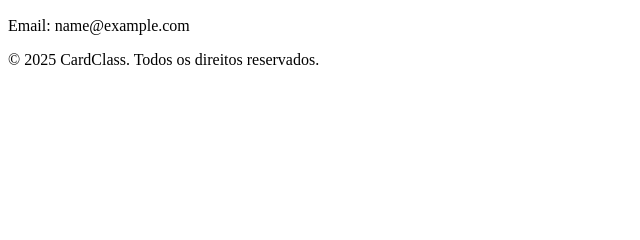
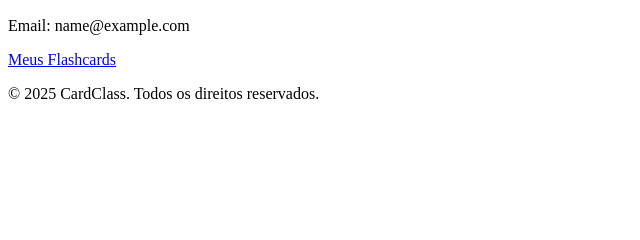
Before and after one commit to MariaCristiani/CardClass, a Flask app: page /perfil in a window 1280 px wide. Shown: the part 162-402 px from the top of the page, without its empty margins (0-640 px from the left). Run offline with Flask 3, Linux system fonts and the light colour scheme; the visitor is signed in with stand-in values (Sample User, id 1).

Commit message:
Update perfil.html

```diff
--- a/templates/perfil.html
+++ b/templates/perfil.html
@@ -6,4 +6,5 @@
         <h1>Seu Perfil</h1>
         <p>Nome: {{ user.nome }}</p>
         <p>Email: {{ user.email }}</p>
+        <a href="{{ url_for('meus_flashcards') }}" class="flashcard">Meus Flashcards</a>
 {% endblock %}
```
